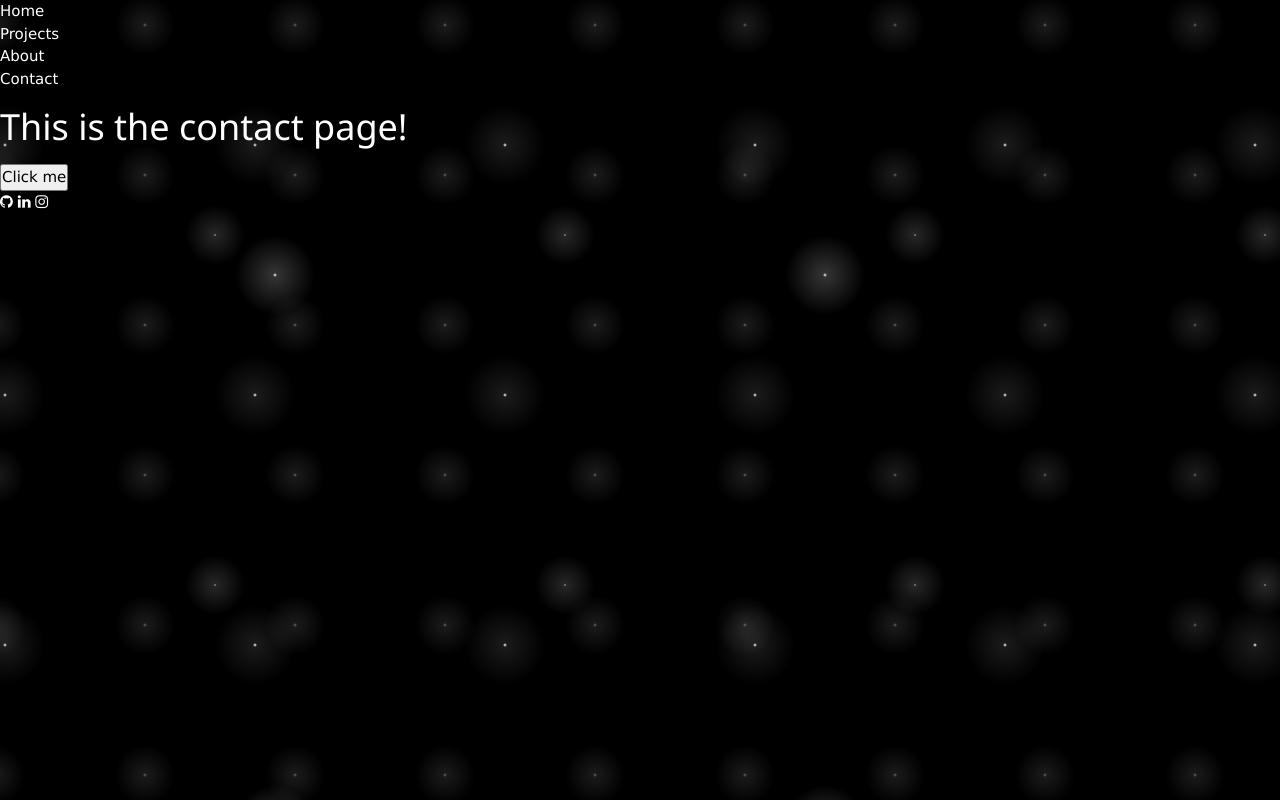
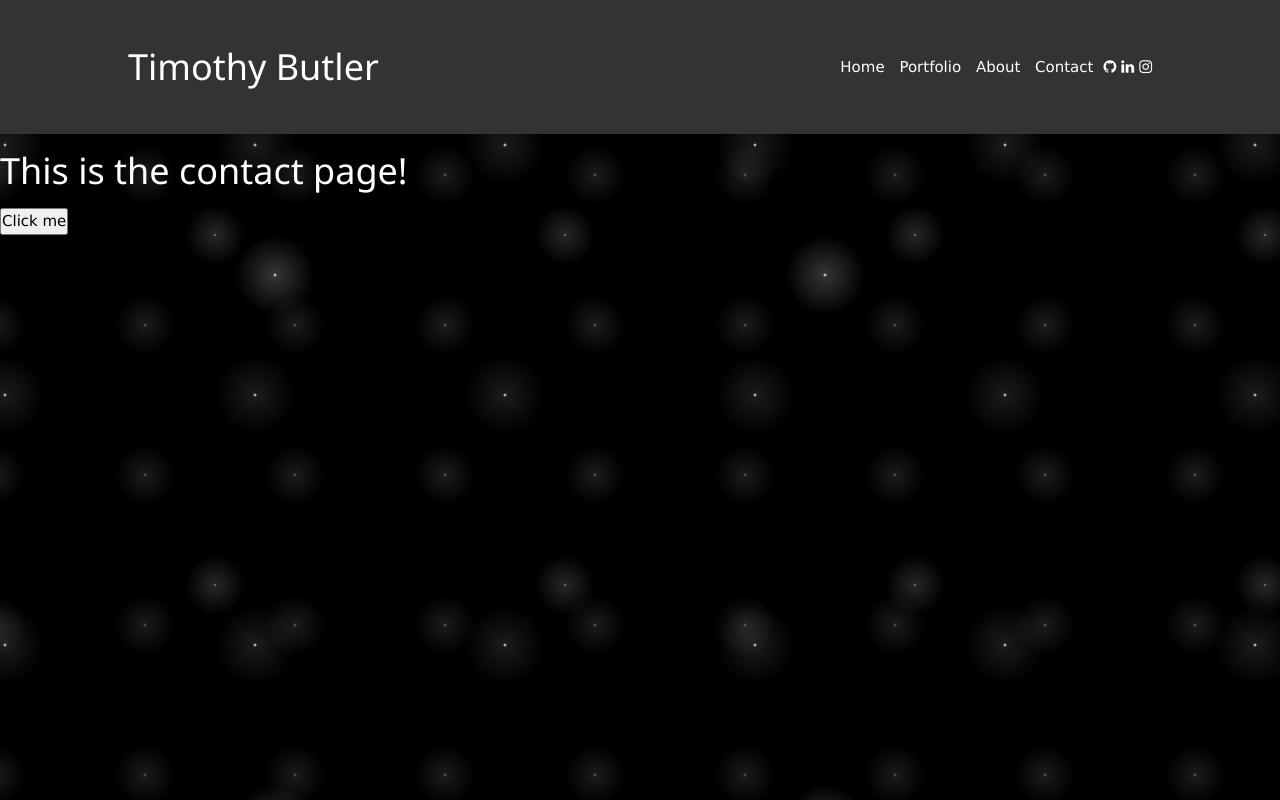
Before and after one commit to timothysbutler/timothysbutler.github.io, a plain HTML site: page contact.html in a window 1280 px wide. Drawn offline with nearby package versions, Linux system fonts and the light colour scheme.

Commit message:
Nav on all pages update

```diff
--- a/contact.html
+++ b/contact.html
@@ -13,27 +13,27 @@
 
 <body>
 
+    <header>
+        <h1>Timothy Butler</h1>
         <!-- Navigation -->
         <nav>
-        <ul>
+            <ul class="nav_links">
                 <li><a href="index.html">Home</a></li>
-            <li><a href="projects.html">Projects</a></li>
+                <li><a href="projects.html">Portfolio</a></li>
                 <li><a href="about.html">About</a></li>
                 <li><a href="contact.html">Contact</a></li>
             </ul>
         </nav>
+        <a class="media_logo" href="https://github.com/timothysbutler" target="_blank"><i class="fa fa-github"></i></a>
+        <a class="media_logo" href="https://www.linkedin.com/in/timothy-s-butler/" target="_blank"><i class="fa fa-linkedin"></i></a>
+        <a class="media_logo" href="https://www.instagram.com/itsmrbutler/" target="_blank"><i class="fa fa-instagram"></i></a>
+    </header>
 
     <h1>This is the contact page!</h1>
 
     <!-- Body -->
     <button>Click me</button>
 
-    <!-- Footer -->
-    <footer>
-        <a href="https://github.com/timothysbutler" target="_blank"><i class="fa fa-github"></i></a>
-        <a href="https://www.linkedin.com/in/timothy-s-butler/" target="_blank"><i class="fa fa-linkedin"></i></a>
-        <a href="https://www.instagram.com/itsmrbutler/" target="_blank"><i class="fa fa-instagram"></i></a>
-    </footer>
 
 
 </body>
```
Also changed, not shown: about.html (+8 -9 lines), projects.html (+8 -9 lines). Lines whose indentation alone changed are shown as unchanged.
